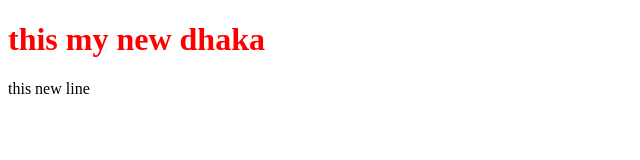
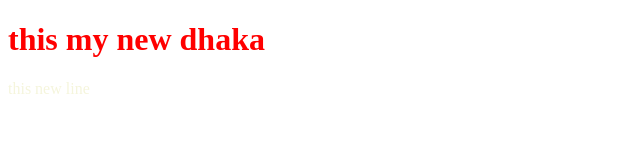
Before and after one commit to SazalRoy1/my--last-repo, a plain HTML site: page index.html in a window 1280 px wide. Shown: the whole page, without its empty margins (0-640 px from the left). Drawn offline with Linux system fonts and the light colour scheme.

Commit message:
css add new

```diff
--- a/style.css
+++ b/style.css
@@ -2,3 +2,6 @@
     color: red;
 
 }
+p{
+    color: beige;
+}
```
